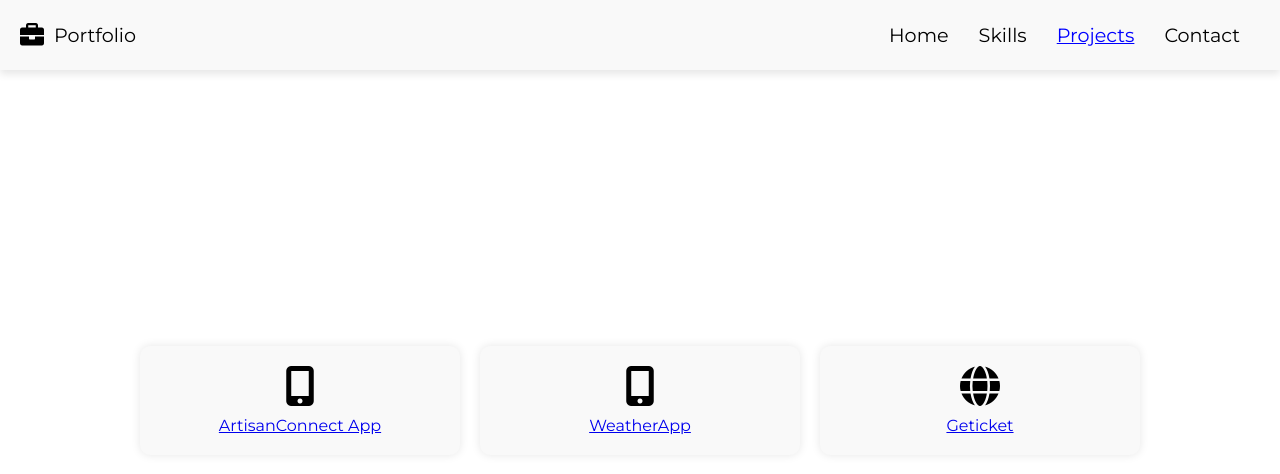
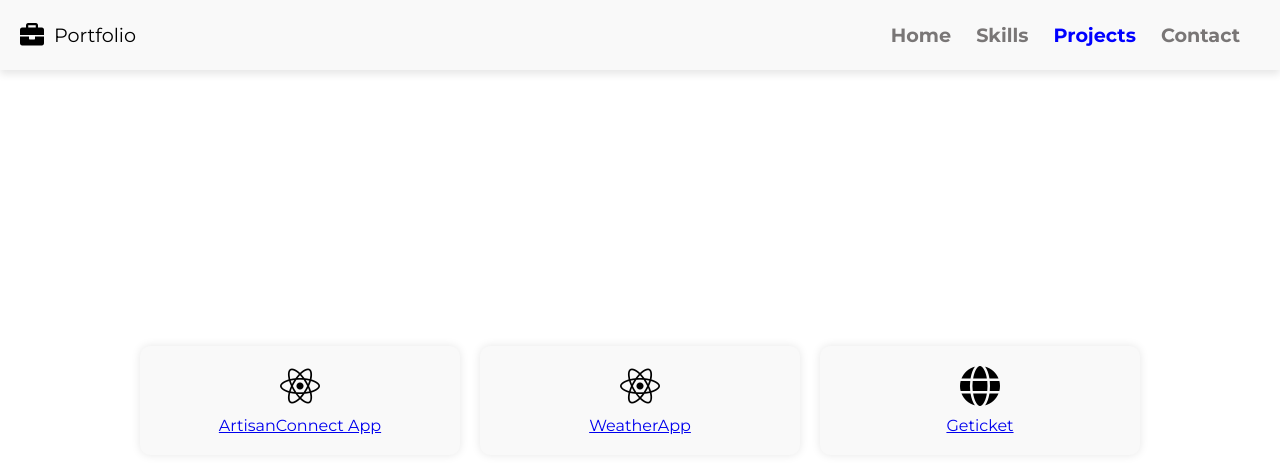
Before and after one commit to henryarhinkorah/TechWebsite, a plain HTML site: page projects.html in a window 1280 px wide. Drawn offline with Linux system fonts and the light colour scheme.

Commit message:
navItem changes

```diff
--- a/projects.html
+++ b/projects.html
@@ -78,10 +78,7 @@
 
 
 
-        .active {
-            text-decoration: underline;
-            color: blue;
-        }
+
     </style>
 </head>
 
@@ -114,11 +111,11 @@
         <div class="projectsContainer">
             <div class="projectsGrid">
                 <div class="projectBox">
-                    <i class="fas fa-mobile-alt"></i>
+                    <i class="fab fa-react"></i>
                     <a href="https://github.com/henryarhinkorah/ArtisanConnect" target="_blank">ArtisanConnect App</a>
                 </div>
                 <div class="projectBox">
-                    <i class="fas fa-mobile-alt"></i>
+                    <i class="fab fa-react"></i>
                     <a href="https://github.com/henryarhinkorah/WeatherForecastApp" target="_blank">WeatherApp</a>
                 </div>
 
--- a/styles.css
+++ b/styles.css
@@ -22,18 +22,19 @@
 }
 
 .navItems {
-    color: black;
+    color: rgb(121, 118, 118);
     margin-left: 20px;
     font-weight: normal;
     text-decoration: none;
     font-size: 1.2rem;
+    font-weight: bold;
 }
 
 .navItemsContainer {
     flex-direction: row;
     display: flex;
     margin-right: 20px;
-    gap: 10px;
+    gap: 5px;
     right:20px;
     position: absolute;
 }
@@ -46,7 +47,7 @@
 
 
 .active {
-    text-decoration: underline;
+    text-decoration: none;
     color: blue;
 }
 
```
Also changed, not shown: contact.html (+1 -4 lines), index.html (+1 -4 lines), skills.html (+2 -4 lines).
